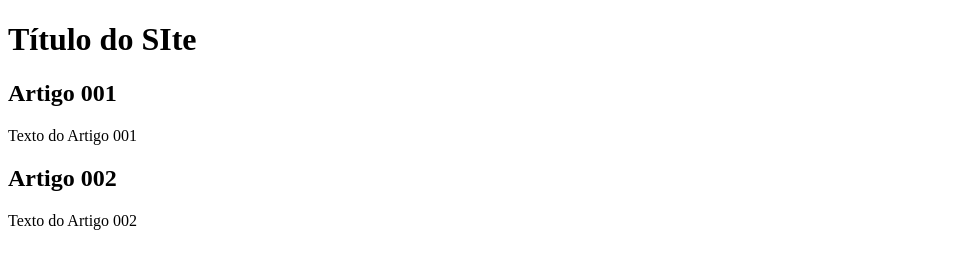
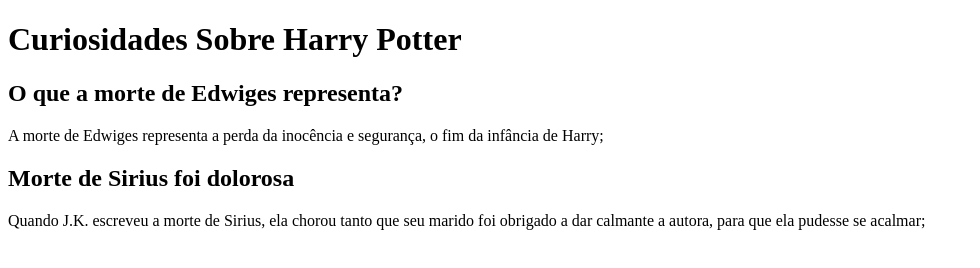
Before and after one commit to weidyane/projeto-site, a plain HTML site: page index.html in a window 1280 px wide. Shown: the whole page, without its empty margins (0-980 px from the left). Drawn offline with Linux system fonts and the light colour scheme.

Commit message:
escrevendo o conteúdo

```diff
--- a/index.html
+++ b/index.html
@@ -8,15 +8,15 @@
 <body>
     <main>
         <header>
-            <h1>Título do SIte</h1>
+            <h1>Curiosidades Sobre Harry Potter</h1>
         </header>
         <article>
-            <h2>Artigo 001</h2>
-            <p>Texto do Artigo 001</p>
+            <h2>O que a morte de Edwiges representa?</h2>
+            <p>A morte de Edwiges representa a perda da inocência e segurança, o fim da infância de Harry;</p>
         </article>
         <article>
-            <h2>Artigo 002</h2>
-            <p>Texto do Artigo 002</p>
+            <h2>Morte de Sirius foi dolorosa</h2>
+            <p>Quando J.K. escreveu a morte de Sirius, ela chorou tanto que seu marido foi obrigado a dar calmante a autora, para que ela pudesse se acalmar;</p>
         </article>
     </main>
 </body>
```
